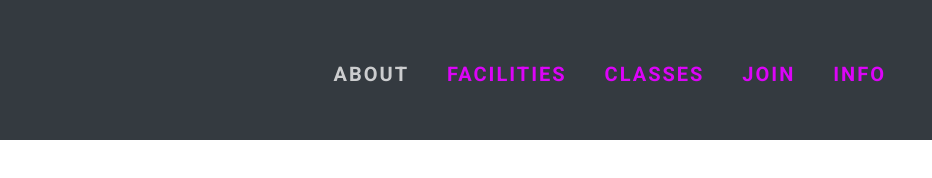
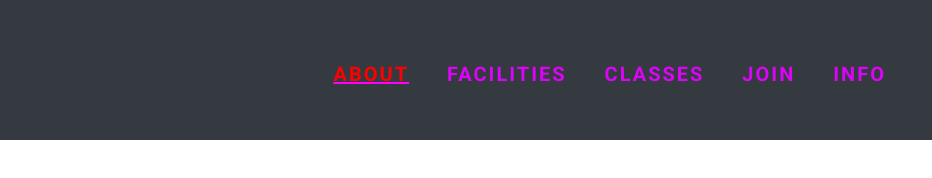
Before and after one commit to Code-Institute-Submissions/johnhenryroche-ms1-rochefitness, a plain HTML site: page index.html in a window 1280 px wide. In both pictures the pointer is over the link "ABOUT". Shown: the full height of the page, 348-1280 px from the left. Drawn offline with nearby package versions, Linux system fonts and the light colour scheme.

Commit message:
Hover Navbar Styling - match Logo colours

```diff
--- a/assets/css/style.css
+++ b/assets/css/style.css
@@ -32,3 +32,10 @@ body {
   color: rgb(220, 4, 248);
   padding-top: 15px;
 }
+
+.navbar-dark .navbar-nav .nav-link:hover {
+  color: #ff0000;
+  text-decoration: underline;
+  text-decoration-color: fuchsia;
+}
+/*End of Navigation - all pages*/
```
